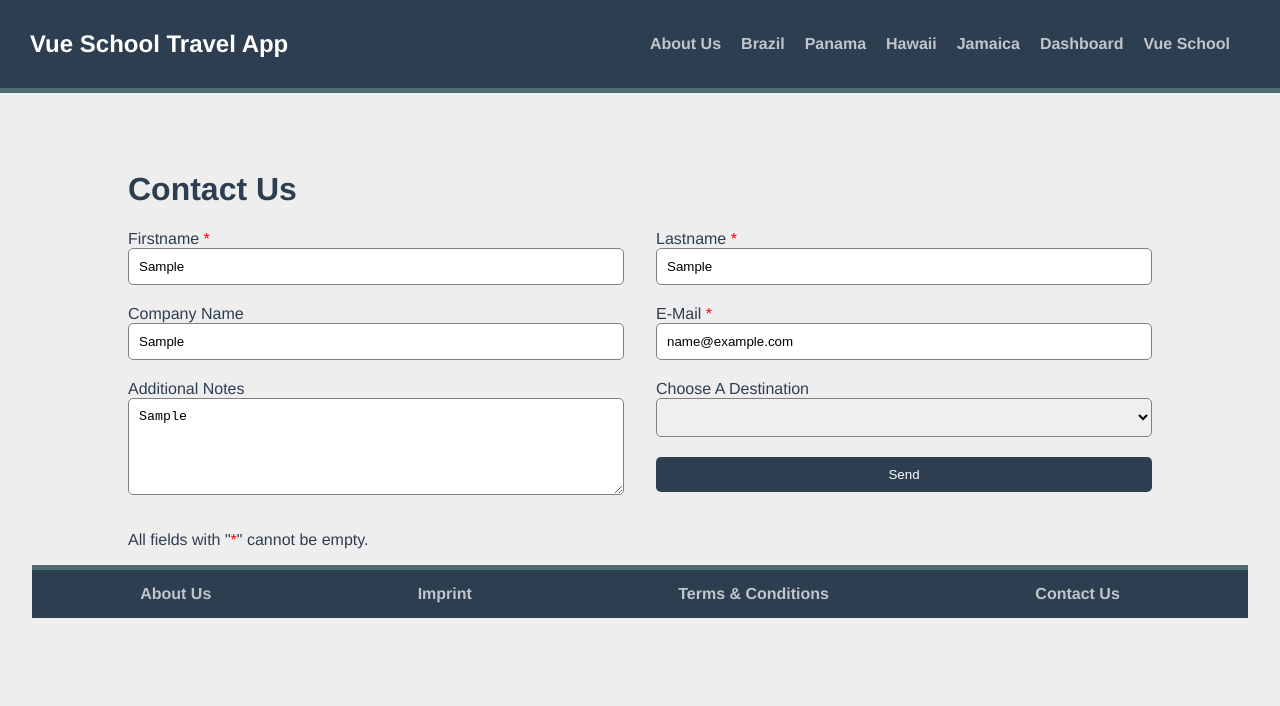
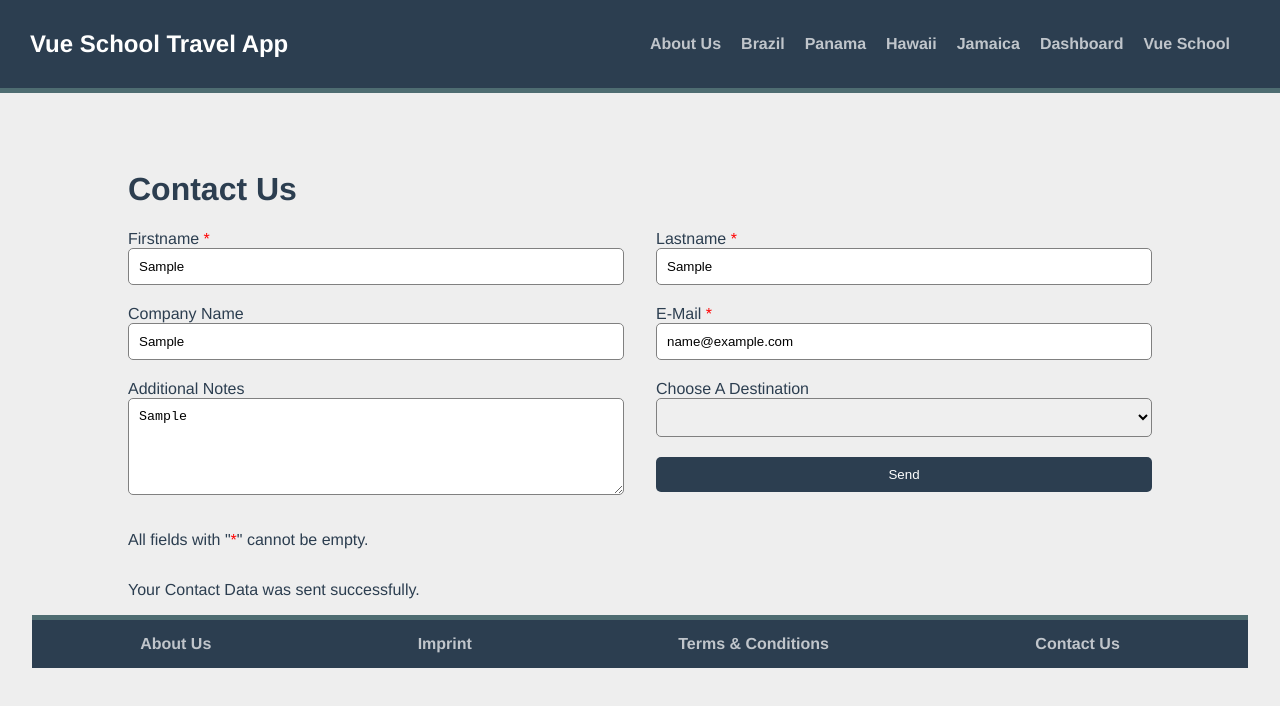
Before and after one commit to kiraGit67/vue-school-travel-app, a Vue app: page /contact in a window 1280 px wide. Both pictures are taken after typing "Sample", "Sample", "Sample", "name@example.com", "Sample" into the empty fields and a click on the input "Send". Shown: the top 706 px of the page. Built offline with nearby package versions, Linux system fonts and the light colour scheme.

Commit message:
adds msg and implements msg.value into submitForm method

```diff
--- a/src/views/ContactView.vue
+++ b/src/views/ContactView.vue
@@ -86,6 +86,7 @@
         </div>
       </div>
       <p>All fields with "<span>*</span>" cannot be empty.</p>
+      <p v-if="msg !== ''">{{ msg }}</p>
     </form>
   </div>
 </template>
@@ -115,6 +116,8 @@ export default {
 
     const chosenDestination = ref("");
     const additionalNotes = ref("");
+
+    const msg = ref("");
 
     const validateFirstName = () => {
       if (firstname.value === "") {
@@ -147,9 +150,12 @@ export default {
         lastnameError.value === "" &&
         emailError.value === ""
       ) {
-        alert("Your Contact Data was sent successfully.");
+        //alert("Your Contact Data was sent successfully.");
+        msg.value = "Your Contact Data was sent successfully.";
       } else {
-        alert("Formular contains Errors. Please control your inserted data.");
+        //alert("Formular contains Errors. Please control your inserted data.");
+        msg.value =
+          "Formular contains Errors. Please control your inserted data.";
       }
     };
 
@@ -166,6 +172,7 @@ export default {
       destinations,
       chosenDestination,
       additionalNotes,
+      msg,
       validateFirstName,
       validateLastName,
       validateEmail,
```
